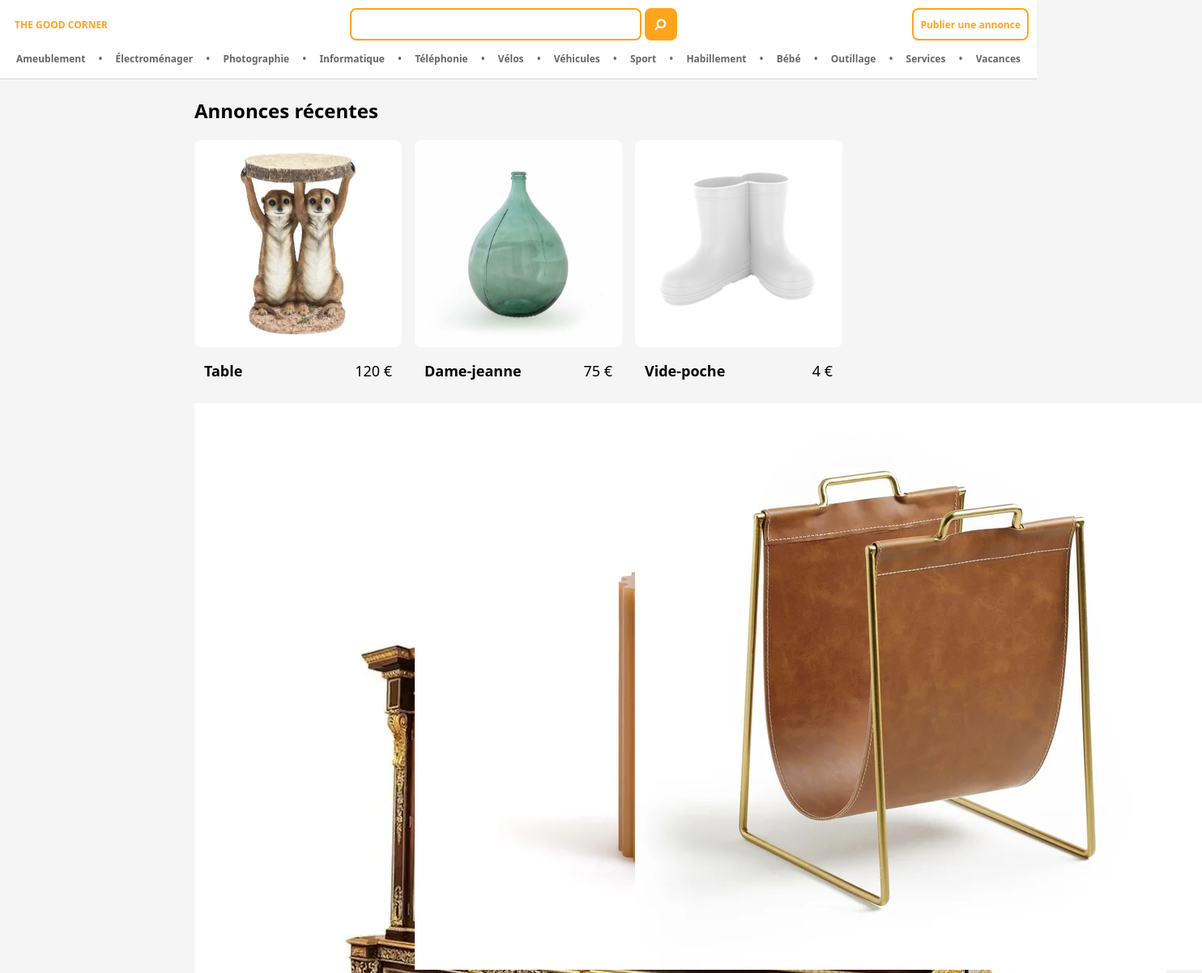
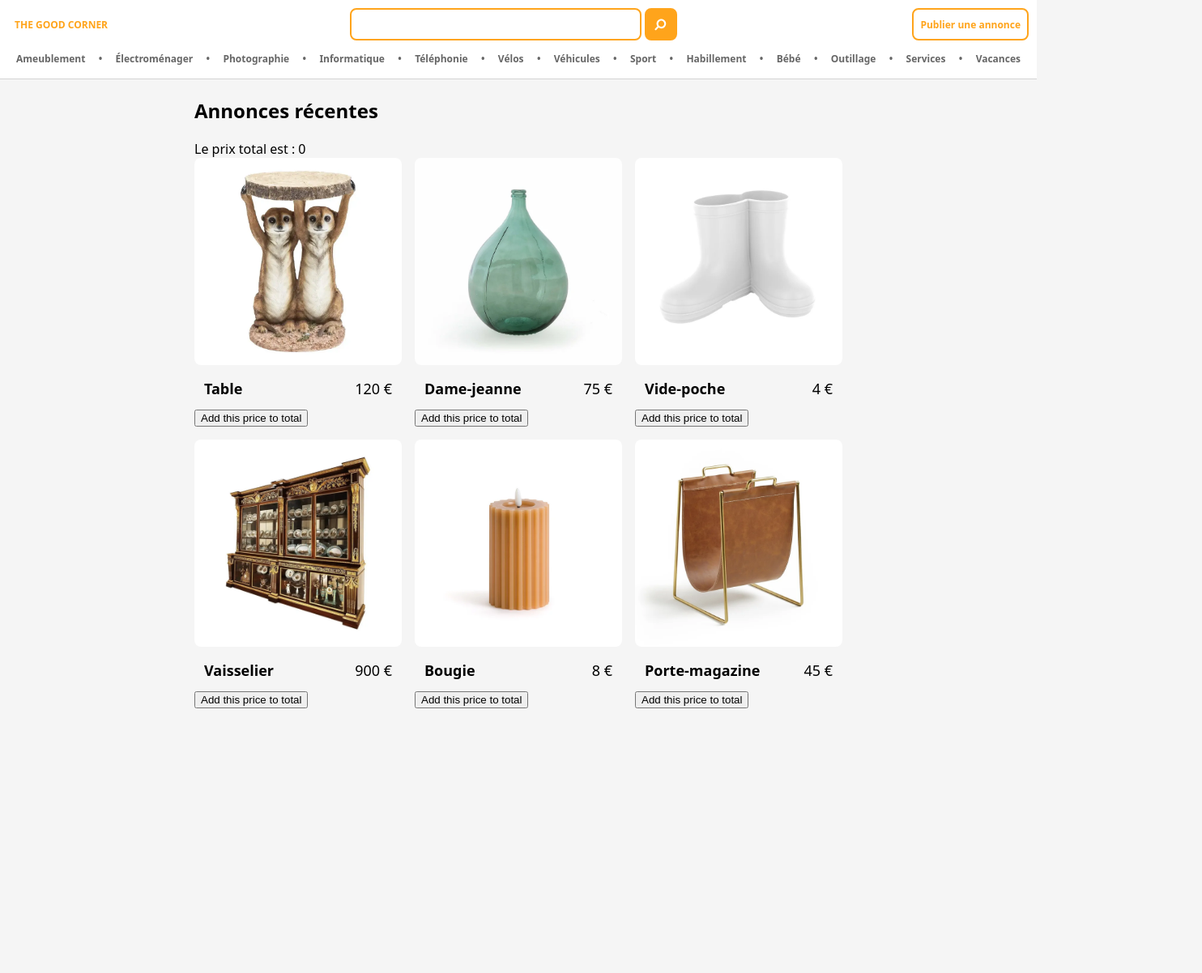
Before and after one commit to lgrignon/the-good-corner, a Next.js app in the folder frontend/: page / in a window 1280 px wide. Shown: the top 1202 px of the page at 81% size, 1484 px wide, since content can reach past the window. After the commit the page ends 923 px from the top, so only its background shows below. Built offline with nearby package versions, Linux system fonts and the light colour scheme.

Commit message:
show how to use state and effect

```diff
--- a/frontend/src/components/AdCard.tsx
+++ b/frontend/src/components/AdCard.tsx
@@ -3,7 +3,7 @@ import styles from './AdCard.module.css';
 export interface AdCardProps {
     title: string;
     url: string;
-    price?: number;
+    price: number;
     imageUrl: string;
 }
 
--- a/frontend/src/components/RecentAds.tsx
+++ b/frontend/src/components/RecentAds.tsx
@@ -1,3 +1,4 @@
+import { useEffect, useState } from "react";
 import { AdCard, AdCardProps } from "./AdCard";
 
 const ads: AdCardProps[] = [
@@ -10,44 +11,47 @@ const ads: AdCardProps[] = [
     {
         title: 'Vide-poche', price: 4, url: "/ads/vide-poche", imageUrl: "/images/vide-poche.webp"
     }
+    ,
+    {
+        title: 'Vaisselier', price: 900, url: "/ads/vaisselier", imageUrl: "/images/vaisselier.webp"
+    }
+    ,
+    {
+        title: 'Bougie', price: 8, url: "/ads/bougie", imageUrl: "/images/bougie.webp"
+    }
+    ,
+    {
+        title: 'Porte-magazine', price: 45, url: "/ads/porte-magazine", imageUrl: "/images/porte-magazine.webp"
+    }
+
 ];
 
 export function RecentAds() {
 
+    const [totalPrice, setTotalPrice] = useState<number>();
+
+    useEffect(() => {
+        console.log('initialisation du totalPrice à 0');
+        setTotalPrice(0);
+    }, []);
+
+    function addPrice(price: number): void {
+
+        setTotalPrice(totalPrice! + price);
+    }
+
     return (
-        <section className="recent-ads">
+        <>
+            <span>Le prix total est : {totalPrice}</span>
+            <section className="recent-ads">
 
-            {ads.map((adProps, index: number) => (
-                <AdCard {...adProps} key={index} />
-            ))}
-
-            <div className="ad-card-container">
-                <a className="ad-card-link" href="/ads/vaisselier">
-                    <img className="ad-card-image" src="/images/vaisselier.webp" />
-                    <div className="ad-card-text">
-                        <div className="ad-card-title">Vaisselier</div>
-                        <div className="ad-card-price">900 €</div>
+                {ads.map((adProps, index: number) => (
+                    <div key={index}>
+                        <AdCard {...adProps} />
+                        <button onClick={() => addPrice(adProps.price)}>Add this price to total</button>
                     </div>
-                </a>
-            </div>
-            <div className="ad-card-container">
-                <a className="ad-card-link" href="/ads/bougie">
-                    <img className="ad-card-image" src="/images/bougie.webp" />
-                    <div className="ad-card-text">
-                        <div className="ad-card-title">Bougie</div>
-                        <div className="ad-card-price">8 €</div>
-                    </div>
-                </a>
-            </div>
-            <div className="ad-card-container">
-                <a className="ad-card-link" href="/ads/porte-magazine">
-                    <img className="ad-card-image" src="/images/porte-magazine.webp" />
-                    <div className="ad-card-text">
-                        <div className="ad-card-title">Porte-magazine</div>
-                        <div className="ad-card-price">45 €</div>
-                    </div>
-                </a>
-            </div>
-        </section>
+                ))}
+            </section>
+        </>
     );
 }
```
